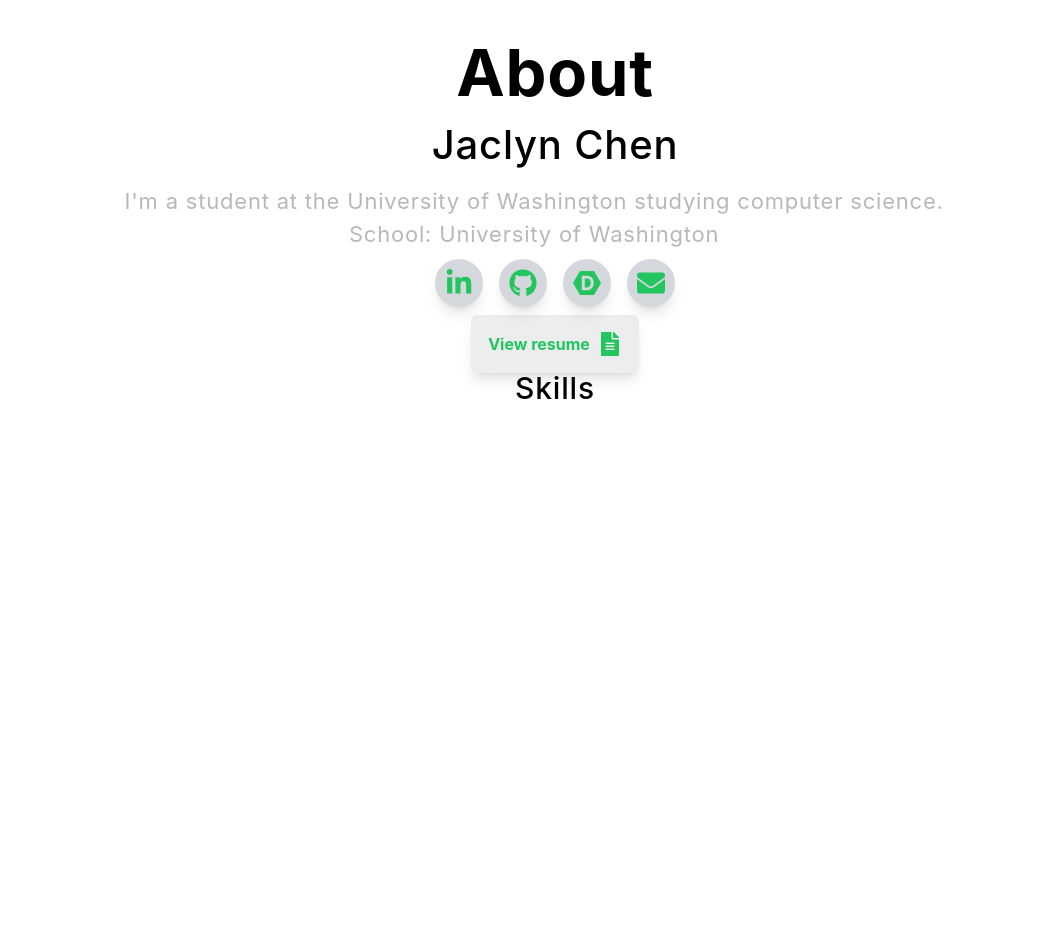
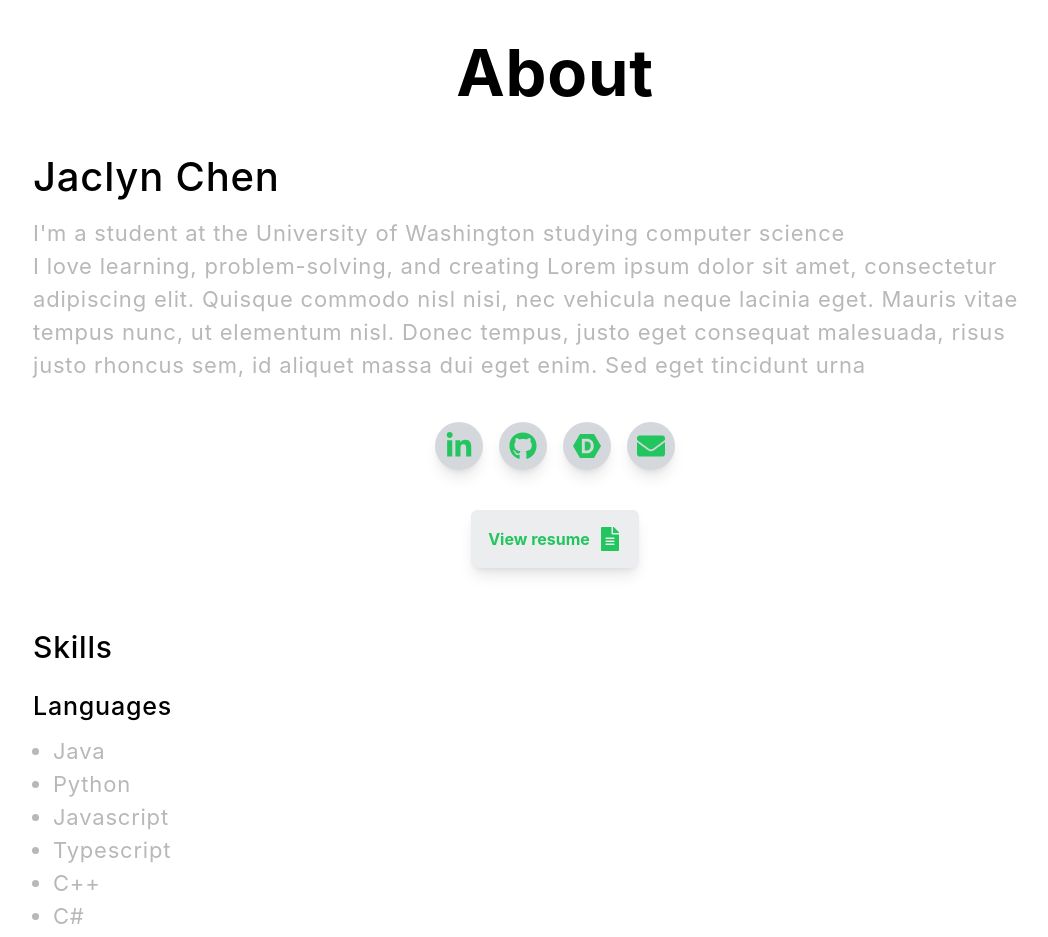
Before and after one commit to JaclynChen/Portfolio, a React (Create React App) app in the folder portfolio/: page / in a window 1280 px wide. Shown: the part 1860-2797 px from the top of the page, without its empty margins (117-1165 px from the left). Built offline with nearby package versions, Linux system fonts and the light colour scheme.

Commit message:
populated skills section

```diff
--- a/portfolio/src/App.css
+++ b/portfolio/src/App.css
@@ -143,7 +143,7 @@ html{
   background-size: cover;
   background-repeat: no-repeat;
   display: block;
-  height: 2000px;
+  /* height: 1800px; */
   position: relative;
 
   margin-left: 150px;
@@ -197,6 +197,7 @@ html{
   letter-spacing: 0.8px;
   line-height: 1.5em;
   width: 96%;
+  display: block;
 }
 
 
--- a/portfolio/src/components/About.js
+++ b/portfolio/src/components/About.js
@@ -4,8 +4,7 @@ import { Nav, Button } from "react-bootstrap";
 
 import Jaclyn_Chen_Resume_June22 from "../assets/Jaclyn_Chen_Resume_June22.pdf";
 
-
-import {React, useState } from 'react';
+import { React, useState } from "react";
 
 const About = () => {
   return (
@@ -13,20 +12,26 @@ const About = () => {
       <div>
         <div className="mt-20">
           <h1> About </h1>
-
-
         </div>
 
-        <h2> Jaclyn Chen</h2>
+        <div className="grid justify-items-start">
+          <h2 className="pt-8"> Jaclyn Chen</h2>
 
-        <p>
+          <p className="text-left">
             I'm a student at the University of Washington studying computer
-          science.
+            science
           </p>
 
-        <p>School: University of Washington</p>
+          <p className="text-left">
+            I love learning, problem-solving, and creating Lorem ipsum dolor sit
+            amet, consectetur adipiscing elit. Quisque commodo nisl nisi, nec
+            vehicula neque lacinia eget. Mauris vitae tempus nunc, ut elementum
+            nisl. Donec tempus, justo eget consequat malesuada, risus justo
+            rhoncus sem, id aliquet massa dui eget enim. Sed eget tincidunt urna
+          </p>
+        </div>
 
-        <div className="flex space-x-4 justify-center justify-items-center">
+        <div className="flex space-x-4 justify-center justify-items-center p-8">
           <Nav.Link href="https://www.linkedin.com/in/jaclyn-chen5/">
             <SideBarIcon icon={<FaLinkedinIn size="28" />} />
           </Nav.Link>
@@ -39,30 +44,95 @@ const About = () => {
             <SideBarIcon icon={<SiDevpost size="28" />} />
           </Nav.Link>
 
-
-        {/*  <HoverIcon
-          icon={<FaEnvelope size="28" />} text={"jaclync5@cs.washington.edu"}/> */}
-
-          <EmailIcon/>
-
+          <EmailIcon />
         </div>
-
 
         <a
           href={Jaclyn_Chen_Resume_June22}
           target="_blank"
           rel="noopener noreferrer"
-
         >
           <div className="flex justify-items-center justify-center items-center">
-        <Button className="custom-button">View resume
-        <div className = "ml-2" ><FaFileAlt size = "24" /></div>
+            <Button className="custom-button">
+              View resume
+              <div className="ml-2">
+                <FaFileAlt size="24" />
+              </div>
             </Button>
-
           </div>
         </a>
 
-        <h3>Skills</h3>
+        <h3 className="pt-16 pb-8 text-left">Skills</h3>
+
+        <h4 className="text-left pb-4"> Languages</h4>
+
+        <ul>
+          <li className="custom-li">
+            <p className="text-left">Java</p>
+          </li>
+          <li className="custom-li">
+            <p className="text-left">Python</p>
+          </li>
+          <li className="custom-li">
+            <p className="text-left">Javascript</p>
+          </li>
+          <li className="custom-li">
+            <p className="text-left">Typescript</p>
+          </li>
+          <li className="custom-li">
+            <p className="text-left">C++</p>
+          </li>
+          <li className="custom-li">
+            <p className="text-left">C#</p>
+          </li>
+          <li className="custom-li">
+            <p className="text-left">Dart</p>
+          </li>
+        </ul>
+
+        <h4 className="text-left pb-4 pt-8">Technologies</h4>
+
+        <ul>
+          <li className="custom-li">
+            <p className="text-left">Git</p>
+          </li>
+          <li className="custom-li">
+            <p className="text-left">Bash</p>
+          </li>
+          <li className="custom-li">
+            <p className="text-left">React</p>
+          </li>
+          <li className="custom-li">
+            <p className="text-left">Django</p>
+          </li>
+          <li className="custom-li">
+            <p className="text-left">Flutter</p>
+          </li>
+        </ul>
+
+        <h4 className="text-left pb-4 pt-8">Other</h4>
+        <ul>
+          <li className="custom-li">
+            <p className="text-left">
+              CAD 3D-Modeling: Fusion 360, Blender, OnShape
+            </p>
+          </li>
+          <li className="custom-li">
+            <p className="text-left">SLA and Resin 3D-Printing</p>
+          </li>
+          <li className="custom-li">
+            <p className="text-left">IoT Microcontrollers</p>
+          </li>
+          <li className="custom-li">
+            <p className="text-left">
+              Adobe Creative Suite: Photoshop, Illustrator, Animate,
+              AfterEffects
+            </p>
+          </li>
+          <li className="custom-li">
+            <p className="text-left">Video Editing: Final Cut Pro, iMovie</p>
+          </li>
+        </ul>
       </div>
     </section>
   );
@@ -72,23 +142,17 @@ const SideBarIcon = ({ icon }) => (
   <div className="sidebar-icon group">{icon}</div>
 );
 
-const HoverIcon = ({ icon, text}) => (
-
-  <Button onClick ={CopyEmail}>
+const HoverIcon = ({ icon, text }) => (
+  <Button onClick={CopyEmail}>
     <div className="sidebar-icon group">
       {icon}
       <span className="sidebar-tooltip group-hover:scale-100">{text}</span>
     </div>
-
   </Button>
-
 );
 
-
-function CopyEmail(){
-
+function CopyEmail() {
   navigator.clipboard.writeText("jaclync5@cs.washington.edu");
-
 }
 
 //Testing
@@ -96,25 +160,22 @@ const EmailIcon = () => {
   const [emailTip, setEmailTip] = useState(1);
   const handleMode = () => setEmailTip(!emailTip);
   const handleModeOut = () => {
-    if(!emailTip){
+    if (!emailTip) {
       setEmailTip(!emailTip);
     }
-
-  }
+  };
   return (
     <span onClick={handleMode} onMouseOut={handleModeOut}>
       {emailTip ? (
         <HoverIcon
-        icon={<FaEnvelope size="28" />} text={"jaclync5@cs.washington.edu"}/>
-
+          icon={<FaEnvelope size="28" />}
+          text={"jaclync5@cs.washington.edu"}
+        />
       ) : (
-        <HoverIcon
-          icon={<FaEnvelope size="28" />} text={"Copied email!"}/>
+        <HoverIcon icon={<FaEnvelope size="28" />} text={"Copied email!"} />
       )}
     </span>
   );
 };
 
-
-
 export default About;
--- a/portfolio/src/components/Education.js
+++ b/portfolio/src/components/Education.js
@@ -26,8 +26,9 @@ const Education = () => {
                     <TimelineConnector />
                   </TimelineSeparator>
                   <TimelineContent>
-                    <h3> University of Washington</h3>
-                    <p>2021 - 2024; Seattle, WA</p>
+                    <h3 className="pb-4"> University of Washington</h3>
+                    <p>2021 - 2024</p>
+                    <p>Seattle, WA</p>
                     <p>B.S. in Computer Science</p>
                     <p>
                       Direct Admit to the Paul G. Allen School of Computer
@@ -81,7 +82,8 @@ const Education = () => {
                   </TimelineSeparator>
                   <TimelineContent>
                     <h3>Ridge High School</h3>
-                    <p>2017-2021; Basking Ridge, NJ</p>
+                    <p>2017-2021</p>
+                    <p>Basking Ridge, NJ</p>
 
                     <h4 className="py-4"> Coursework </h4>
 
```
Lines whose indentation alone changed are shown as unchanged.
